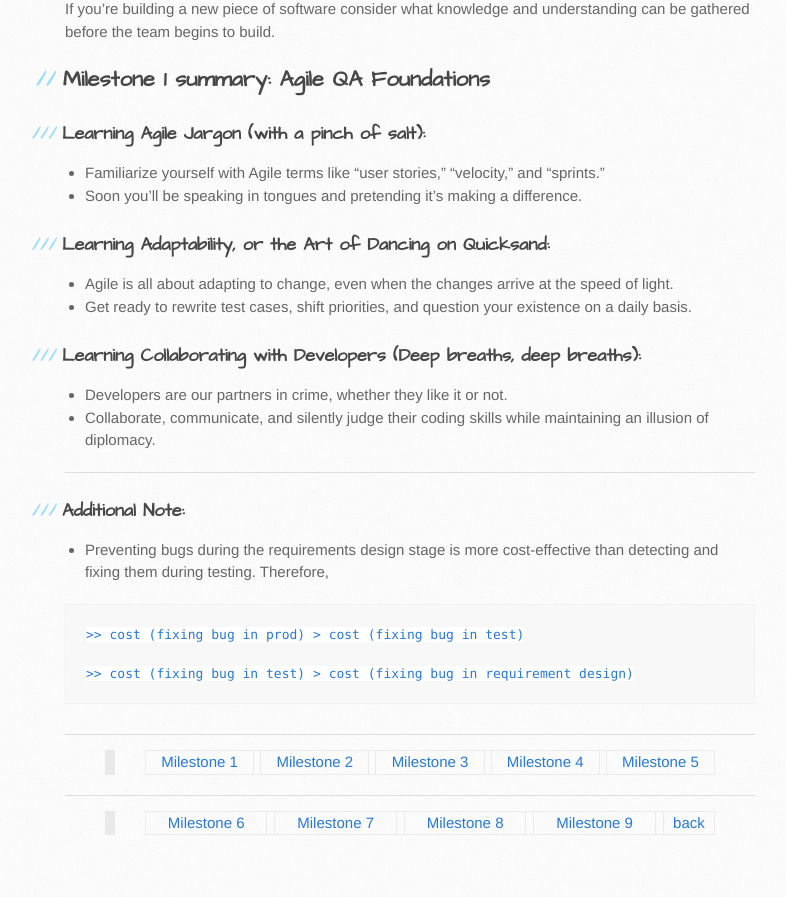
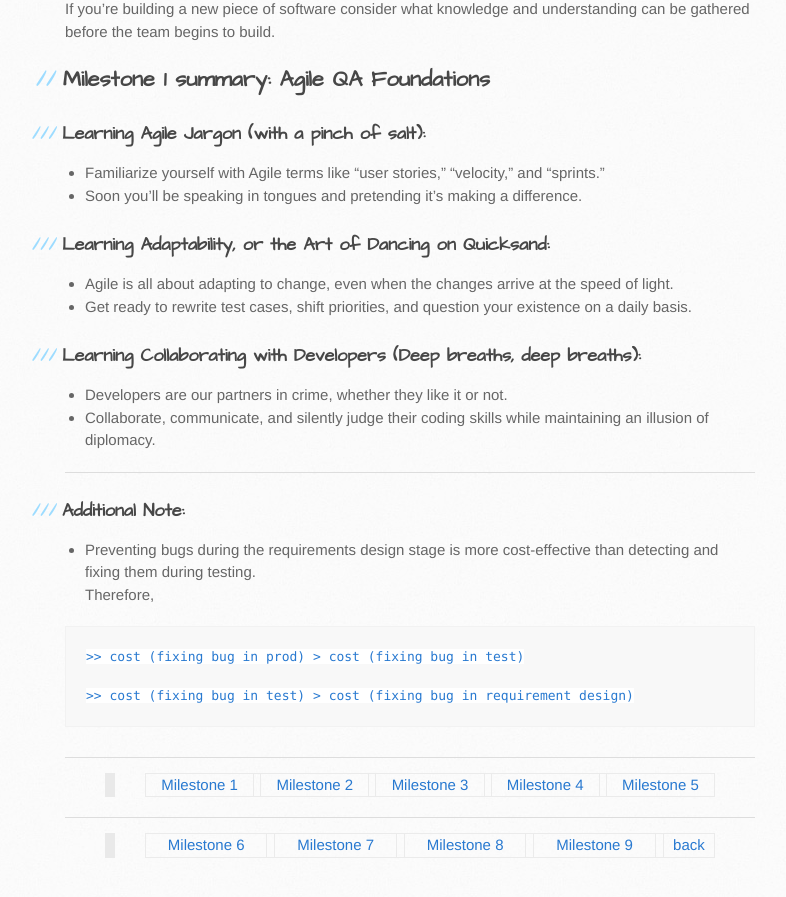
Before and after one commit to trumpfheller/trumpfheller.github.io, a Jekyll site: the page built from playbook/01.md, in a window 1280 px wide and 900 px high, scrolled down 1604 px. Shown: the top 897 px of the window, without its empty margins (95-881 px from the left). Built offline with Jekyll 4.4.1, drawn with Linux system fonts in a browser that asks for light colours.

Commit message:
Update 01.md

````diff
--- a/playbook/01.md
+++ b/playbook/01.md
@@ -76,8 +76,8 @@
 ***
 
 ### Additional Note:
-- Preventing bugs during the requirements design stage is more cost-effective than detecting and fixing them during testing.
-Therefore,
+- Preventing bugs during the requirements design stage is more cost-effective than detecting and fixing them during testing.<br>
+Therefore, <br>
 
 ```
 >> cost (fixing bug in prod) > cost (fixing bug in test)
````
